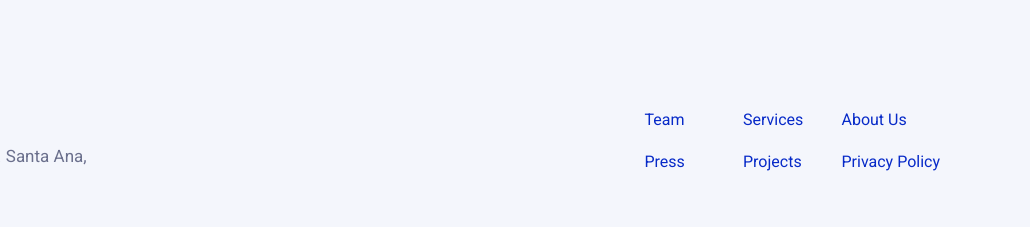
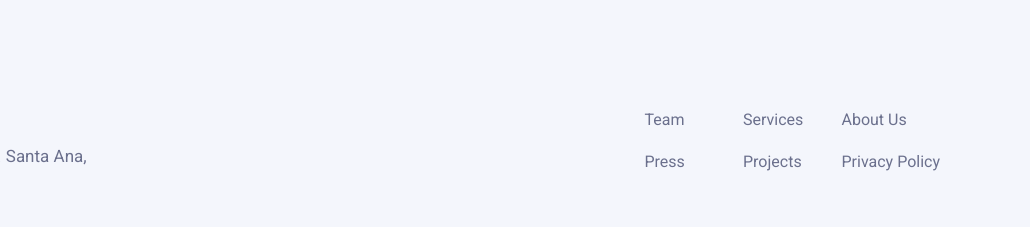
Before and after one commit to ddroz8/mid-project, a plain HTML site: page home.html in a window 1280 px wide. Shown: the part 3958-4185 px from the top of the page, 250-1280 px from the left. Drawn offline with Linux system fonts and the light colour scheme.

Commit message:
footer-done

```diff
--- a/css/home-style.css
+++ b/css/home-style.css
@@ -421,7 +421,7 @@ body{
 
 .footer-link{
     text-decoration: none;
-    color: #072AC8;
+    color: #6B708D;
 }
 
 @media (min-width: 768px){
```
